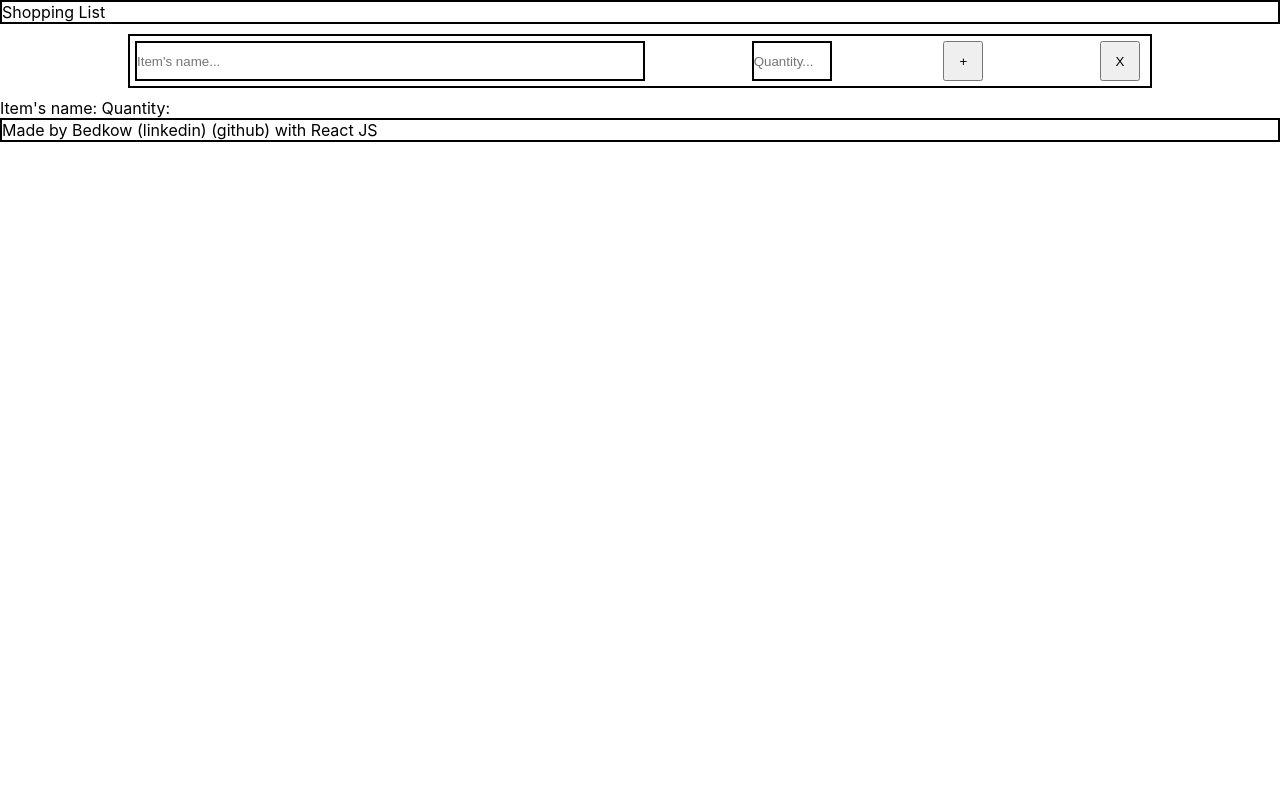
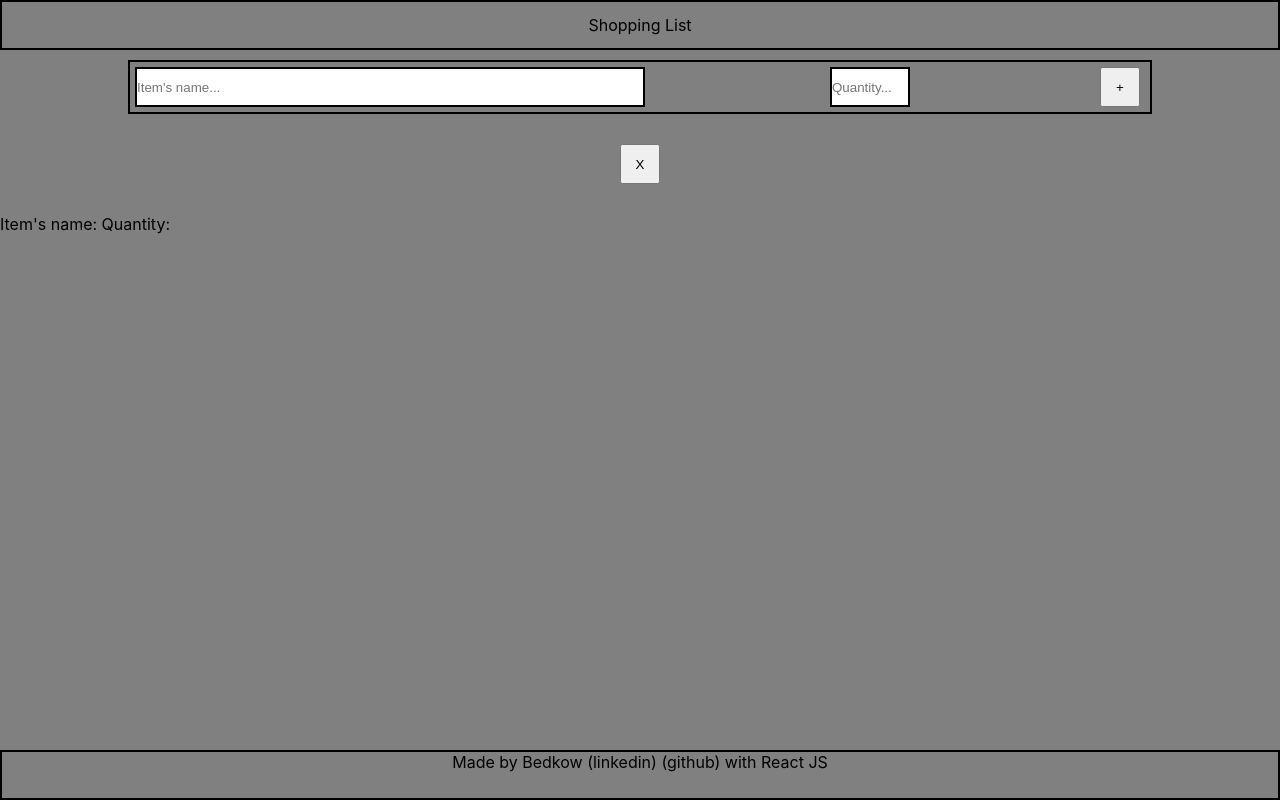
Before and after one commit to Bedkow/shopping_list, a React (Create React App) app: page / in a window 1280 px wide. Built offline with nearby package versions, Linux system fonts and the light colour scheme.

Commit message:
more styling

```diff
--- a/src/App.css
+++ b/src/App.css
@@ -1,9 +1,21 @@
+.full-height {
+	height: 100%;
+}
+
 .item {
 	border: 2px solid black;
 	width: 80%;
 	margin: 10px auto;
 	display: flex;
 	justify-content: space-between;
+}
+
+@media only screen and (max-width: 390px) {
+	.item {
+		display: flex;
+		justify-content: space-evenly;
+		flex-flow: row wrap;
+	}
 }
 
 .btn-container {
@@ -13,14 +25,22 @@
 	padding: 5px;
 }
 
-.float-right-btn {
+.float-right-btn-add {
 	height: 40px;
 	width: 40px;
 	margin: 0 5px;
 }
 
+.btn-delete-all {
+	display: block;
+	height: 40px;
+	width: 40px;
+	margin: 30px auto;
+}
+
 .name-input {
 	margin: 5px;
+	height: 40px;
 	min-width: 50%;
 	border: 2px black solid;
 }
@@ -31,7 +51,3 @@
 	margin: 5px;
 	border: 2px black solid;
 }
-
-.saved {
-	background-color: rgb(202, 200, 200);
-}
--- a/src/App.js
+++ b/src/App.js
@@ -42,7 +42,7 @@ function App() {
 	};
 
 	return (
-		<div>
+		<div className="full-height">
 			<Header />
 
 			<div className="item">
@@ -64,18 +64,17 @@ function App() {
 					max="1000000000"
 				></input>
 				<div className="btn-container">
-					<button className="float-right-btn" onClick={handleAddNewItem}>
+					<button className="float-right-btn-add" onClick={handleAddNewItem}>
 						+
 					</button>
 				</div>
+			</div>
 
-				{/* delete all items */}
-				<div className="btn-container">
-					<button className="float-right-btn" onClick={handleDeleteAllItems}>
-						X
-					</button>
-				</div>
-			</div>
+			{/* delete all items */}
+
+			<button className="btn-delete-all" onClick={handleDeleteAllItems}>
+				X
+			</button>
 
 			<div className="new-item-preview">
 				<span>
--- a/src/components/Footer.css
+++ b/src/components/Footer.css
@@ -1,3 +1,10 @@
 footer {
 	border: black solid 2px;
+	background-color: gray;
+	bottom: 0px;
+	height: 50px;
+	width: 100%;
+	position: absolute;
+	text-align: center;
+	margin-top: 20px;
 }
--- a/src/components/Header.css
+++ b/src/components/Header.css
@@ -1,3 +1,8 @@
 header {
 	border: black solid 2px;
+	height: 50px;
+	width: 100%;
+	display: flex;
+	justify-content: center;
+	align-items: center;
 }
--- a/src/index.css
+++ b/src/index.css
@@ -4,8 +4,15 @@
 	box-sizing: border-box;
 }
 
+html,
+body,
+#root,
+.App {
+	height: 100%;
+	background-color: gray;
+}
+
 body {
-	height: 100%;
 	margin: 0;
 	font-family: -apple-system, BlinkMacSystemFont, "Segoe UI", "Roboto", "Oxygen",
 		"Ubuntu", "Cantarell", "Fira Sans", "Droid Sans", "Helvetica Neue",
```
